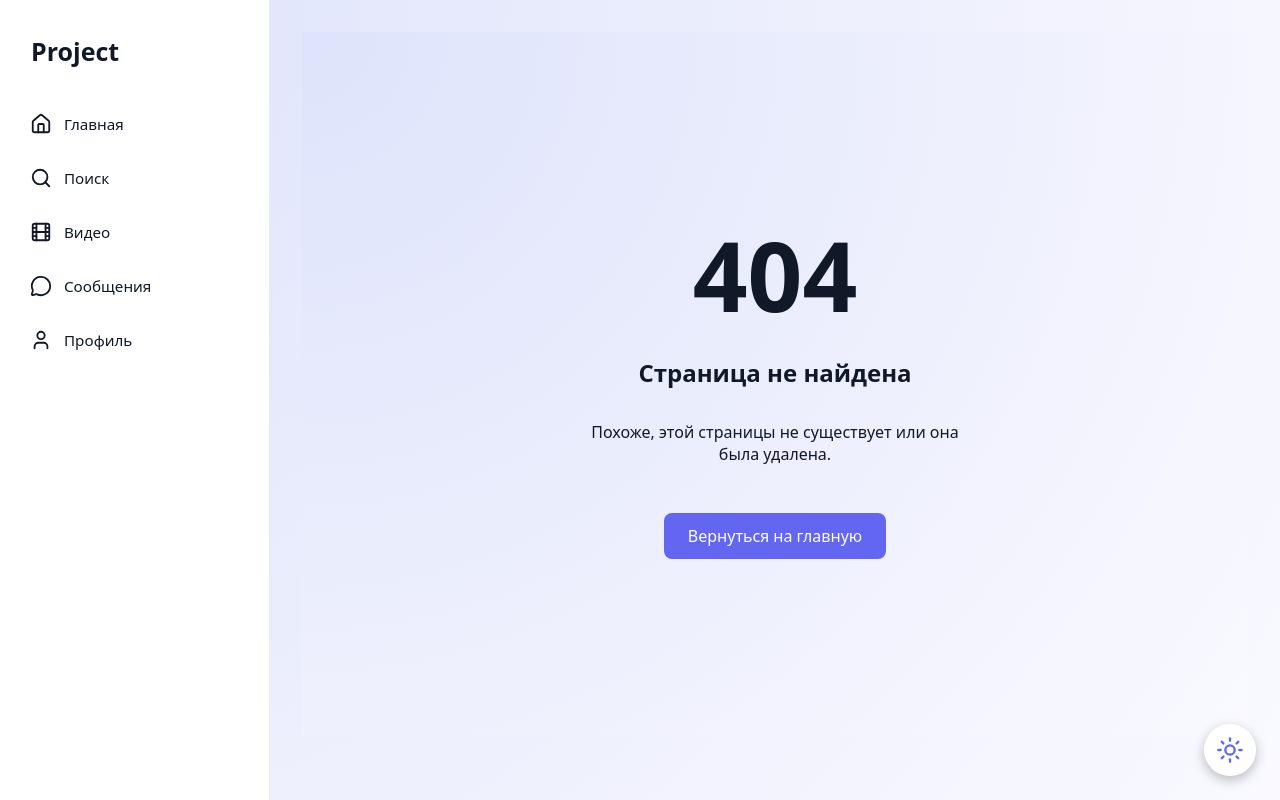
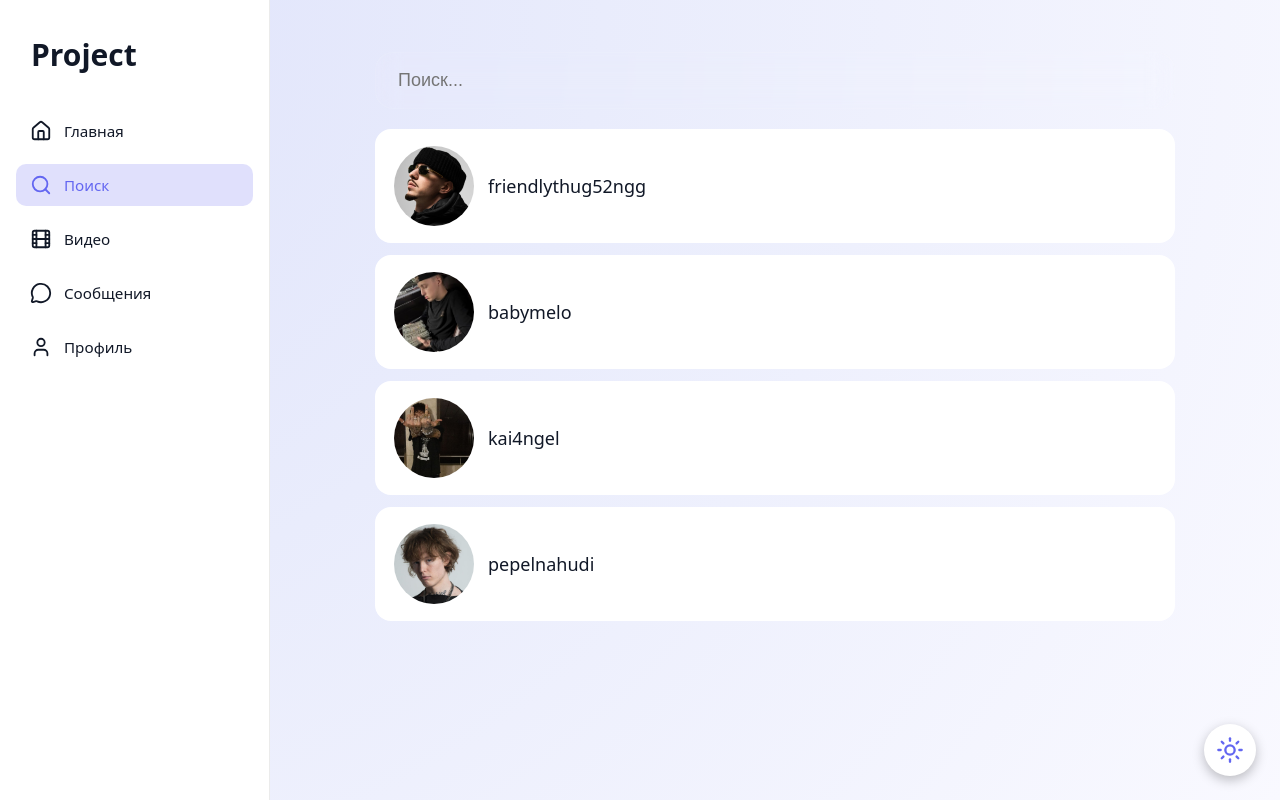
Before and after one commit to younggsad/Project, a Next.js app: page /SearchPage in a window 1280 px wide. Before the commit this address had no page. Built offline with nearby package versions, Linux system fonts and the light colour scheme.

Commit message:
Сделанная страница поиска

```diff
--- a/src/app/Home.module.css
+++ b/src/app/Home.module.css
@@ -1,7 +1,7 @@
 .homePage {
   display: flex;
   flex-direction: column;
-  gap: 1.5rem;
+  gap: 1.0rem;
   max-width: calc(var(--content-width) + 64px);
   margin: 0 auto;
   padding: 0 2rem;
--- /dev/null
+++ b/src/app/SearchPage/Search.module.css
@@ -0,0 +1,140 @@
+.wrapper {
+  max-width: var(--content-width);
+  margin: 0 auto;
+  padding: 20px;
+  display: flex;
+  flex-direction: column;
+  gap: 20px;
+}
+
+.searchBar {
+  display: flex;
+  align-items: center;
+  gap: 12px;
+
+  padding: 16px 20px;
+  border-radius: 18px;
+
+  background: rgba(255, 255, 255, 0.04);
+  border: 1px solid rgba(255, 255, 255, 0.08);
+  backdrop-filter: blur(12px);
+
+  transition: 0.25s ease;
+}
+
+html.light .searchBar {
+  background: #ffffff;
+  border: 1px solid rgba(0, 0, 0, 0.08);
+  box-shadow: 0 2px 4px rgba(0, 0, 0, 0.02);
+}
+
+.searchBar:focus-within {
+  border-color: var(--accent);
+  box-shadow: 0 0 12px rgba(129, 140, 248, 0.35);
+}
+
+.searchBar input {
+  flex: 1;
+  border: none;
+  outline: none;
+
+  background: transparent;
+  color: var(--foreground);
+  font-size: 18px;
+  font-weight: 500;
+}
+
+.info {
+  opacity: 0.6;
+  font-size: 18px;
+  padding-left: 4px;
+  font-weight: 400;
+}
+
+.results {
+  display: flex;
+  flex-direction: column;
+  gap: 12px;
+  min-height: 80px;
+}
+
+.loading,
+.noUsers,
+.user {
+  animation: fadeIn 0.3s ease forwards;
+}
+
+@keyframes fadeIn {
+  from { opacity: 0; transform: translateY(2px); }
+  to   { opacity: 1; transform: translateY(0); }
+}
+
+.user {
+  display: flex;
+  align-items: center;
+  gap: 14px;
+
+  padding: 16px 18px;
+  border-radius: 16px;
+
+  background: var(--card-bg);
+  border: 1px solid transparent;
+
+  cursor: pointer;
+  transition: 0.25s ease;
+
+  box-shadow: 0 0 0 rgba(0,0,0,0);
+}
+
+html.dark .user {
+  background: rgba(255, 255, 255, 0.03);
+  border: 1px solid rgba(255, 255, 255, 0.12);
+  backdrop-filter: blur(8px);
+}
+
+.user:hover {
+  border-color: var(--accent);
+  background: var(--hover-bg);
+
+  transform: translateY(-1px);
+  box-shadow: 0 6px 18px rgba(0,0,0,0.08);
+}
+
+.user:hover::after {
+  content: "";
+  position: absolute;
+  inset: 0;
+  border-radius: inherit;
+  background: radial-gradient(
+    circle at 30% 20%,
+    rgba(129, 140, 248, 0.15),
+    transparent 60%
+  );
+  opacity: 1;
+  pointer-events: none;
+  transition: 0.3s;
+}
+
+
+.user img {
+  width: 80px;
+  height: 80px;
+  border-radius: 50%;
+  object-fit: cover;
+}
+
+.user:hover img {
+  transform: scale(1.05);
+  transition: 0.3s;
+  box-shadow: 0 0 12px rgba(129, 140, 248, 0.35);
+}
+
+.username {
+  font-weight: 500;
+  color: var(--text-color);
+  font-size: 18px;
+
+  white-space: nowrap;
+  overflow: hidden;
+  text-overflow: ellipsis;
+}
--- /dev/null
+++ b/src/app/SearchPage/SearchClient.tsx
@@ -0,0 +1,64 @@
+"use client";
+
+import React, { useState, useEffect } from "react";
+import styles from "./Search.module.css";
+import { users } from "@/data/user";
+
+export default function SearchPage() {
+  const [query, setQuery] = useState("");
+  const [debounced, setDebounced] = useState(""); // 👈 задержанный текст
+  const [loading, setLoading] = useState(false);
+  const [results, setResults] = useState(users);
+
+  // ⏳ Делаем задержку 250 мс
+  useEffect(() => {
+    const handler = setTimeout(() => {
+      setDebounced(query);
+    }, 250);
+
+    return () => clearTimeout(handler);
+  }, [query]);
+
+  // Поиск
+  useEffect(() => {
+    setLoading(true);
+
+    const timeout = setTimeout(() => {
+      const filtered = users.filter((u) =>
+        u.username.toLowerCase().includes(debounced.toLowerCase())
+      );
+      setResults(filtered);
+      setLoading(false);
+    }, 200); // небольшая имитация запроса
+
+    return () => clearTimeout(timeout);
+  }, [debounced]);
+
+  return (
+    <div className={styles.wrapper}>
+      <div className={styles.searchBar}>
+        <input
+          type="text"
+          placeholder="Поиск..."
+          value={query}
+          onChange={(e) => setQuery(e.target.value)}
+        />
+      </div>
+
+      <div className={styles.results}>
+        {loading ? (
+          <div className={styles.loading}>Загрузка...</div>
+        ) : results.length === 0 ? (
+          <div className={styles.noUsers}>Ничего не найдено</div>
+        ) : (
+          results.map((user) => (
+            <div key={user.id} className={styles.user}>
+              <img src={user.avatar} alt={user.username} />
+              <div className={styles.username}>{user.username}</div>
+            </div>
+          ))
+        )}
+      </div>
+    </div>
+  );
+}
--- /dev/null
+++ b/src/app/SearchPage/page.tsx
@@ -0,0 +1,9 @@
+import SearchClient from "./SearchClient";
+
+export default function SearchPage() {
+  return (
+    <div>
+      <SearchClient />
+    </div>
+  );
+}
--- /dev/null
+++ b/src/app/api/search/route.ts
@@ -0,0 +1,15 @@
+import { NextResponse } from "next/server";
+import { users } from "@/data/user";
+
+export async function GET(req: Request) {
+  const { searchParams } = new URL(req.url);
+  const q = searchParams.get("q")?.toLowerCase() || "";
+
+  if (!q.trim()) return NextResponse.json([]);
+
+  const results = users.filter((user) =>
+    user.username.toLowerCase().includes(q)
+  );
+
+  return NextResponse.json(results);
+}
--- a/src/components/Sidebar/Sidebar.module.css
+++ b/src/components/Sidebar/Sidebar.module.css
@@ -21,7 +21,7 @@
 }
 
 .headerText {
-  font-size: 25px;
+  font-size: 30px;
   font-weight: 700;
   margin-bottom: 25px;
   display: flex;
--- a/src/components/Sidebar/Sidebar.tsx
+++ b/src/components/Sidebar/Sidebar.tsx
@@ -13,7 +13,7 @@ export const Sidebar: React.FC = () => {
 
   const links = [
     { href: "/", label: "Главная", icon: <Home size={22} /> },
-    { href: "/search", label: "Поиск", icon: <Search size={22} /> },
+    { href: "/SearchPage", label: "Поиск", icon: <Search size={22} /> },
     { href: "/reels", label: "Видео", icon: <Film size={22} /> },
     { href: "/messages", label: "Сообщения", icon: <MessageCircle size={22} /> },
     { href: "/profile", label: "Профиль", icon: <User size={22} /> },
```
